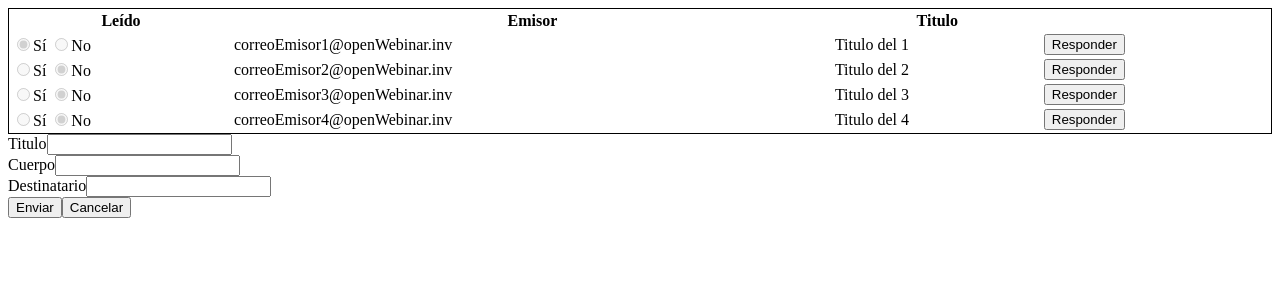
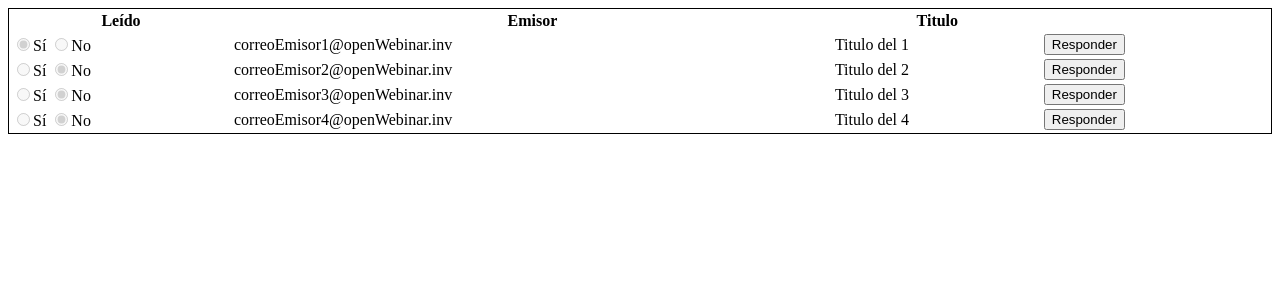
Before and after one commit to HerzogVasaris/repositorioAngular, an Angular app: page / in a window 1280 px wide. Shown: the top 300 px of the page. Built offline with nearby package versions, Linux system fonts and the light colour scheme.

Commit message:
Creamos una variable booleana en TS, asignamos al boton responder de cada correo una funcion para cambiar el valor de esta variable al hacer click. En el selector del componente nuevo correo, codificamos que solo exista cuando la variable sea positiva

```diff
--- a/src/app/Components/lista-correos/lista-correos.component.html
+++ b/src/app/Components/lista-correos/lista-correos.component.html
@@ -12,9 +12,9 @@
         <td>{{correo.emisor}}</td>
         <td>{{correo.titulo}}</td>
         <td>
-            <button>Responder</button>
+            <button (click)="responder = !responder">Responder</button>
         </td>
     </tr>
 </table>
 
-<app-nuevo-correo></app-nuevo-correo>
+<app-nuevo-correo *ngIf="responder"></app-nuevo-correo>
--- a/src/app/Components/lista-correos/lista-correos.component.ts
+++ b/src/app/Components/lista-correos/lista-correos.component.ts
@@ -8,6 +8,7 @@
 export class ListaCorreosComponent implements OnInit {
 
   correos: any[];
+  responder: boolean;
   constructor() {
     const correo1 = {
       titulo: "Titulo del 1",
```
